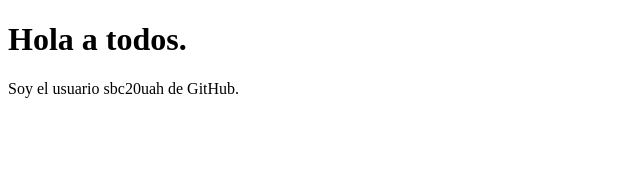
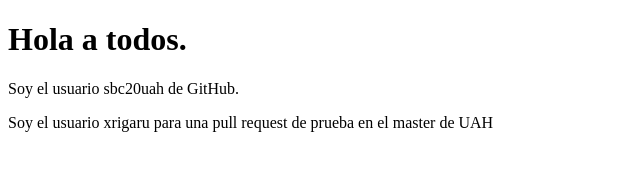
Before and after one commit to masteruah-sbc20uah/index, a plain HTML site: page index.html in a window 1280 px wide. Shown: the whole page, without its empty margins (0-640 px from the left). Drawn offline with Linux system fonts and the light colour scheme.

Commit message:
Update index.html

```diff
--- a/index.html
+++ b/index.html
@@ -3,5 +3,6 @@
 <body>
 <h1>Hola a todos.</h1>
 <p>Soy el usuario sbc20uah de GitHub.</p>
+<p>Soy el usuario xrigaru para una pull request de prueba en el master de UAH</p>
 </body>
 </html>
```
